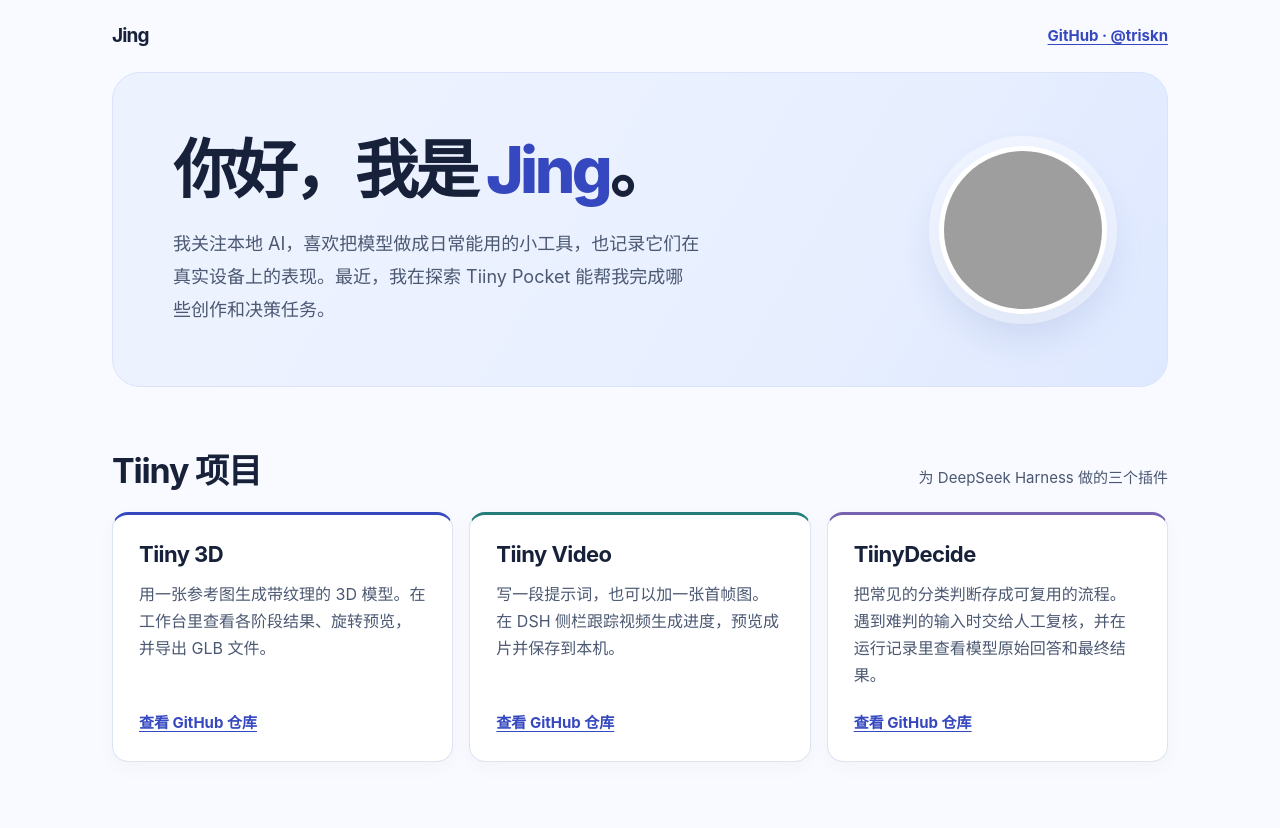
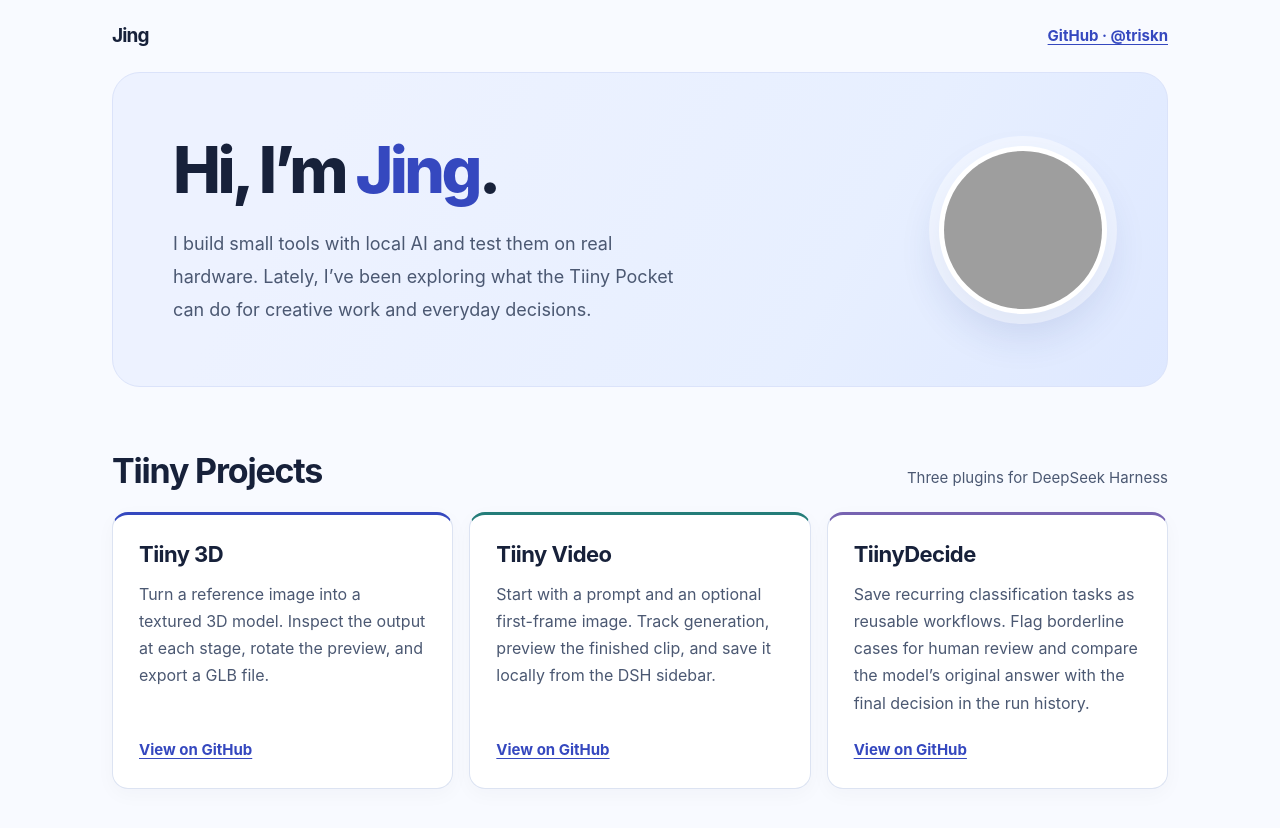
Before and after one commit to triskn/triskn.github.io, a plain HTML site: page index.html in a window 1280 px wide. Drawn offline with Linux system fonts and the light colour scheme; grey boxes are pictures that could not be loaded.

Commit message:
Translate personal homepage into English

```diff
--- a/index.html
+++ b/index.html
@@ -1,11 +1,11 @@
 <!doctype html>
-<html lang="zh-CN">
+<html lang="en">
 <head>
   <meta charset="utf-8">
   <meta name="viewport" content="width=device-width, initial-scale=1">
-  <meta name="description" content="Jing 的个人主页，收录本地 AI 实验和为 Tiiny Pocket 做的 DeepSeek Harness 插件。">
+  <meta name="description" content="Jing's personal site with local AI experiments and DeepSeek Harness plugins for Tiiny Pocket.">
   <meta name="theme-color" content="#f8faff">
-  <title>Jing · 本地 AI 项目</title>
+  <title>Jing · Local AI Projects</title>
   <style>
     :root {
       color-scheme: light;
@@ -179,35 +179,35 @@
   <main class="wrap">
     <section class="intro" aria-labelledby="intro-title">
       <div>
-        <h1 id="intro-title">你好，我是 <span class="name">Jing</span>。</h1>
-        <p>我关注本地 AI，喜欢把模型做成日常能用的小工具，也记录它们在真实设备上的表现。最近，我在探索 Tiiny Pocket 能帮我完成哪些创作和决策任务。</p>
+        <h1 id="intro-title">Hi, I’m <span class="name">Jing</span>.</h1>
+        <p>I build small tools with local AI and test them on real hardware. Lately, I’ve been exploring what the Tiiny Pocket can do for creative work and everyday decisions.</p>
       </div>
-      <img class="portrait" src="https://avatars.githubusercontent.com/u/99636790?v=4&amp;s=336" alt="Jing 的 GitHub 头像" width="168" height="168">
+      <img class="portrait" src="https://avatars.githubusercontent.com/u/99636790?v=4&amp;s=336" alt="Jing’s GitHub avatar" width="168" height="168">
     </section>
 
     <section class="projects" aria-labelledby="projects-title">
       <div class="section-heading">
-        <h2 id="projects-title">Tiiny 项目</h2>
-        <p>为 DeepSeek Harness 做的三个插件</p>
+        <h2 id="projects-title">Tiiny Projects</h2>
+        <p>Three plugins for DeepSeek Harness</p>
       </div>
 
       <div class="project-grid">
         <article class="project">
           <h3>Tiiny 3D</h3>
-          <p>用一张参考图生成带纹理的 3D 模型。在工作台里查看各阶段结果、旋转预览，并导出 GLB 文件。</p>
-          <a href="https://github.com/triskn/dsh-tiiny-3d" aria-label="在 GitHub 查看 Tiiny 3D">查看 GitHub 仓库</a>
+          <p>Turn a reference image into a textured 3D model. Inspect the output at each stage, rotate the preview, and export a GLB file.</p>
+          <a href="https://github.com/triskn/dsh-tiiny-3d" aria-label="View Tiiny 3D on GitHub">View on GitHub</a>
         </article>
 
         <article class="project">
           <h3>Tiiny Video</h3>
-          <p>写一段提示词，也可以加一张首帧图。在 DSH 侧栏跟踪视频生成进度，预览成片并保存到本机。</p>
-          <a href="https://github.com/triskn/dsh-tiiny-video" aria-label="在 GitHub 查看 Tiiny Video">查看 GitHub 仓库</a>
+          <p>Start with a prompt and an optional first-frame image. Track generation, preview the finished clip, and save it locally from the DSH sidebar.</p>
+          <a href="https://github.com/triskn/dsh-tiiny-video" aria-label="View Tiiny Video on GitHub">View on GitHub</a>
         </article>
 
         <article class="project">
           <h3>TiinyDecide</h3>
-          <p>把常见的分类判断存成可复用的流程。遇到难判的输入时交给人工复核，并在运行记录里查看模型原始回答和最终结果。</p>
-          <a href="https://github.com/triskn/dsh-tiiny-decide" aria-label="在 GitHub 查看 TiinyDecide">查看 GitHub 仓库</a>
+          <p>Save recurring classification tasks as reusable workflows. Flag borderline cases for human review and compare the model’s original answer with the final decision in the run history.</p>
+          <a href="https://github.com/triskn/dsh-tiiny-decide" aria-label="View TiinyDecide on GitHub">View on GitHub</a>
         </article>
       </div>
     </section>
```
